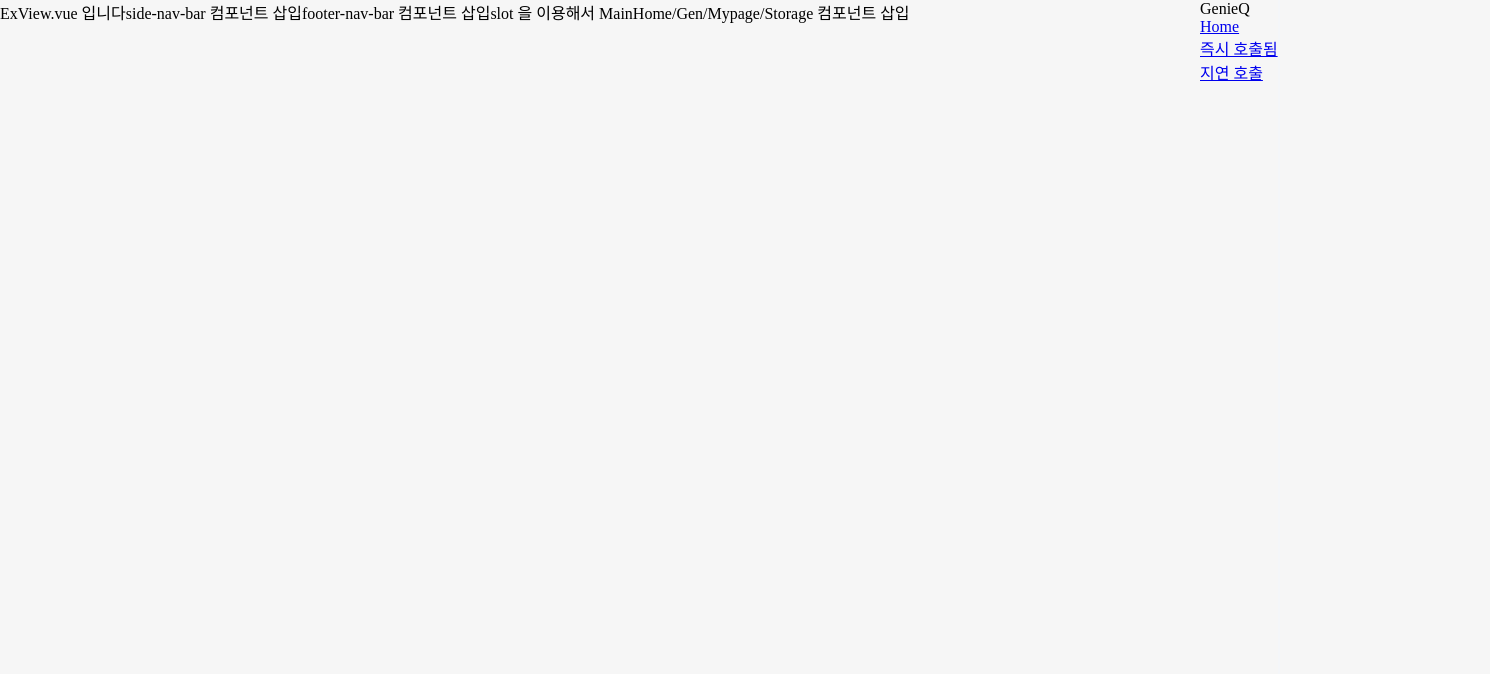
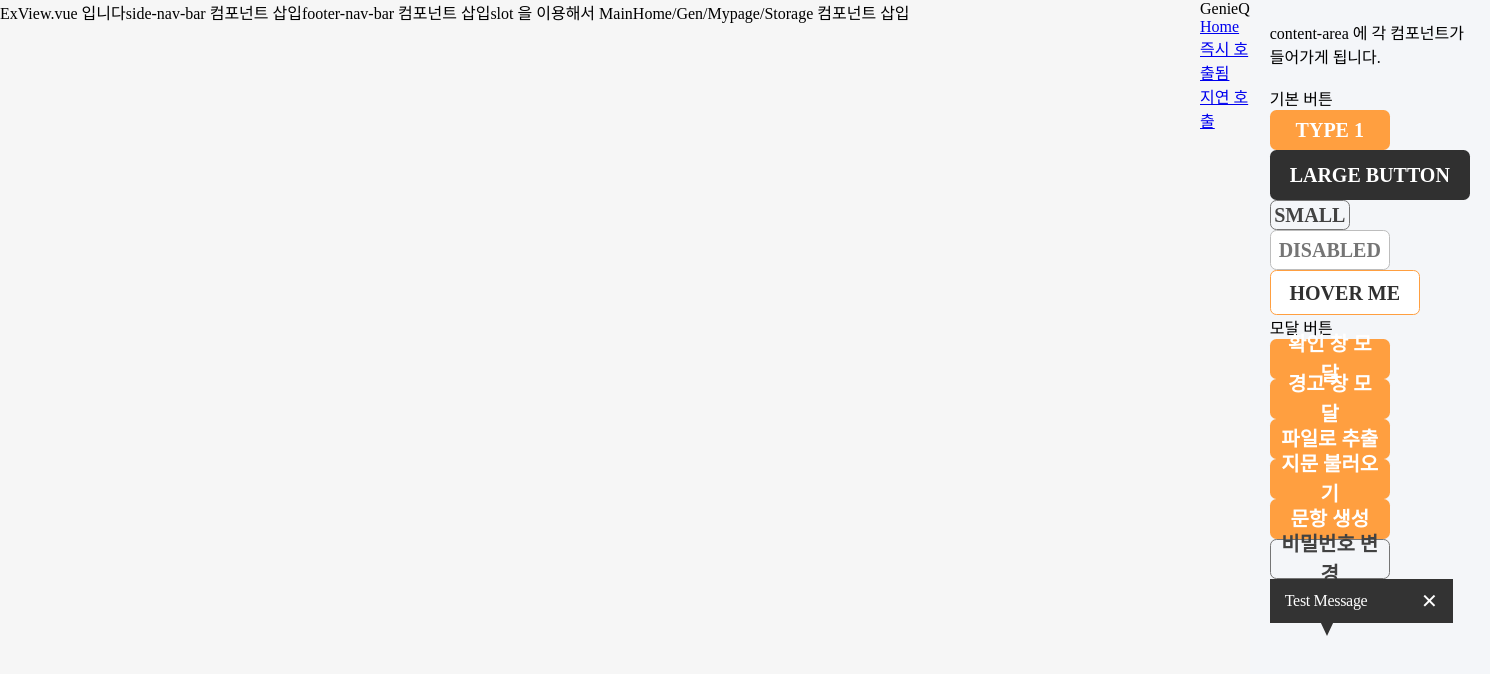
Before and after one commit to ChunJae-Full-Stack-FinalProject/2nd_GenieQ_FrontEnd, a Vue app: page /ex in a window 1280 px wide. Shown: the top 674 px of the page, 1490 px wide, since content can reach past the window. Built offline with nearby package versions, Linux system fonts and the light colour scheme; a web font is replaced by a local one.

Commit message:
Fix: 가로 세로 스크롤 정상화

```diff
--- a/index.html
+++ b/index.html
@@ -15,9 +15,10 @@
         height: 100%;
         min-height: 100%;
         background-color: #F6F6F6; /* 배경색 추가 */
+        overflow-x: unset !important; /* 스크롤 제거 */
+        overflow-y: unset !important; /* 스크롤 제거 */
       }
       body {
-        overflow-x: auto; /* 가로 스크롤 허용 */
         min-width: 1200px; /* 최소 너비 설정 */
       }
       #app {
@@ -26,7 +27,7 @@
         background-color: #F6F6F6; /* 배경색 추가 */
       }
       .sidebar {
-        overflow-y: auto; /* 세로 스크롤 허용 */
+        overflow-y: auto; /* 스크롤 추가 */
       }
     </style>
   </head>
--- a/src/views/ExampleView.vue
+++ b/src/views/ExampleView.vue
@@ -95,6 +95,6 @@ const showChangePwdModal = ref(false);
   flex: 1;
   padding: 20px;
   background-color: #f4f6f9;
-  overflow-y: auto;
+
 }
 </style>
```
